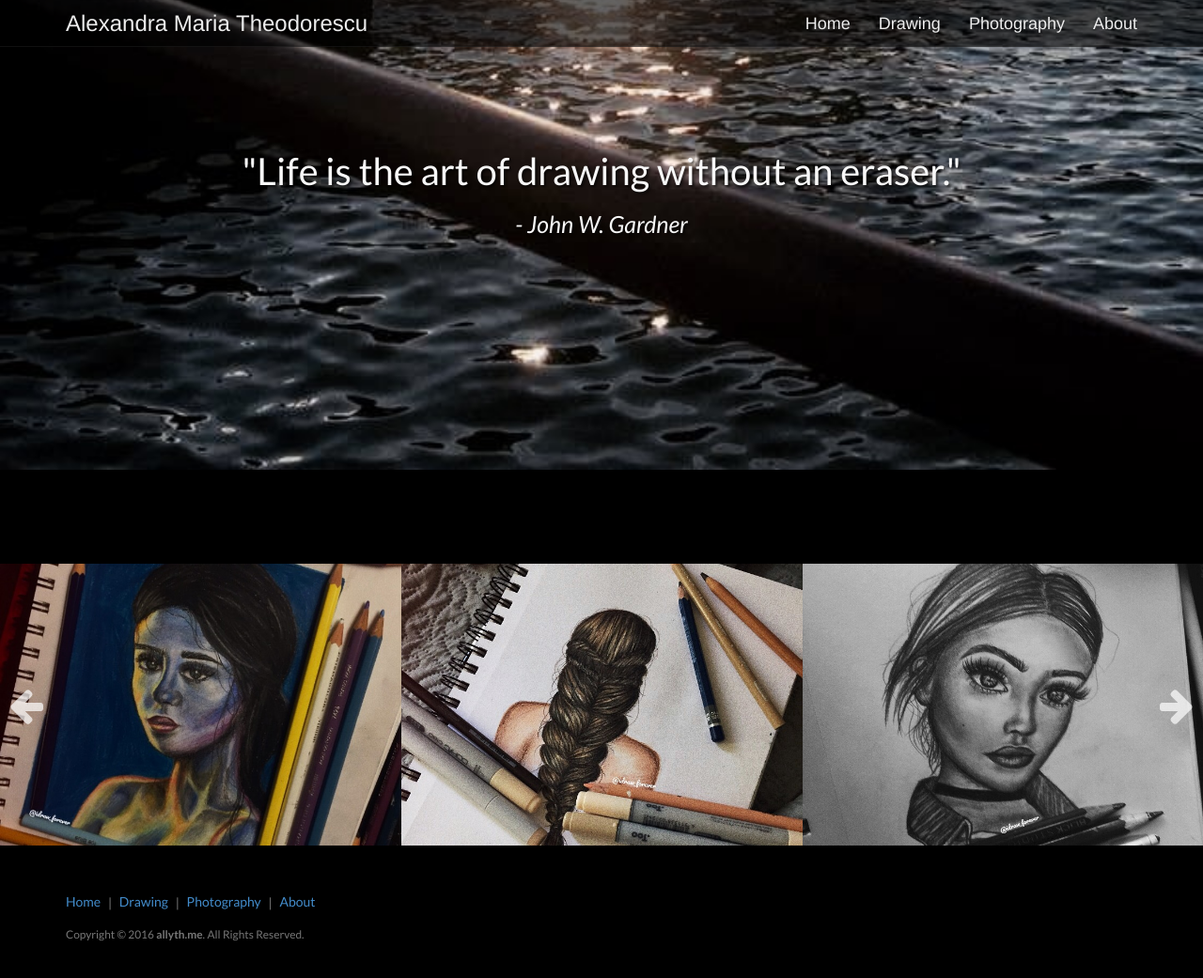
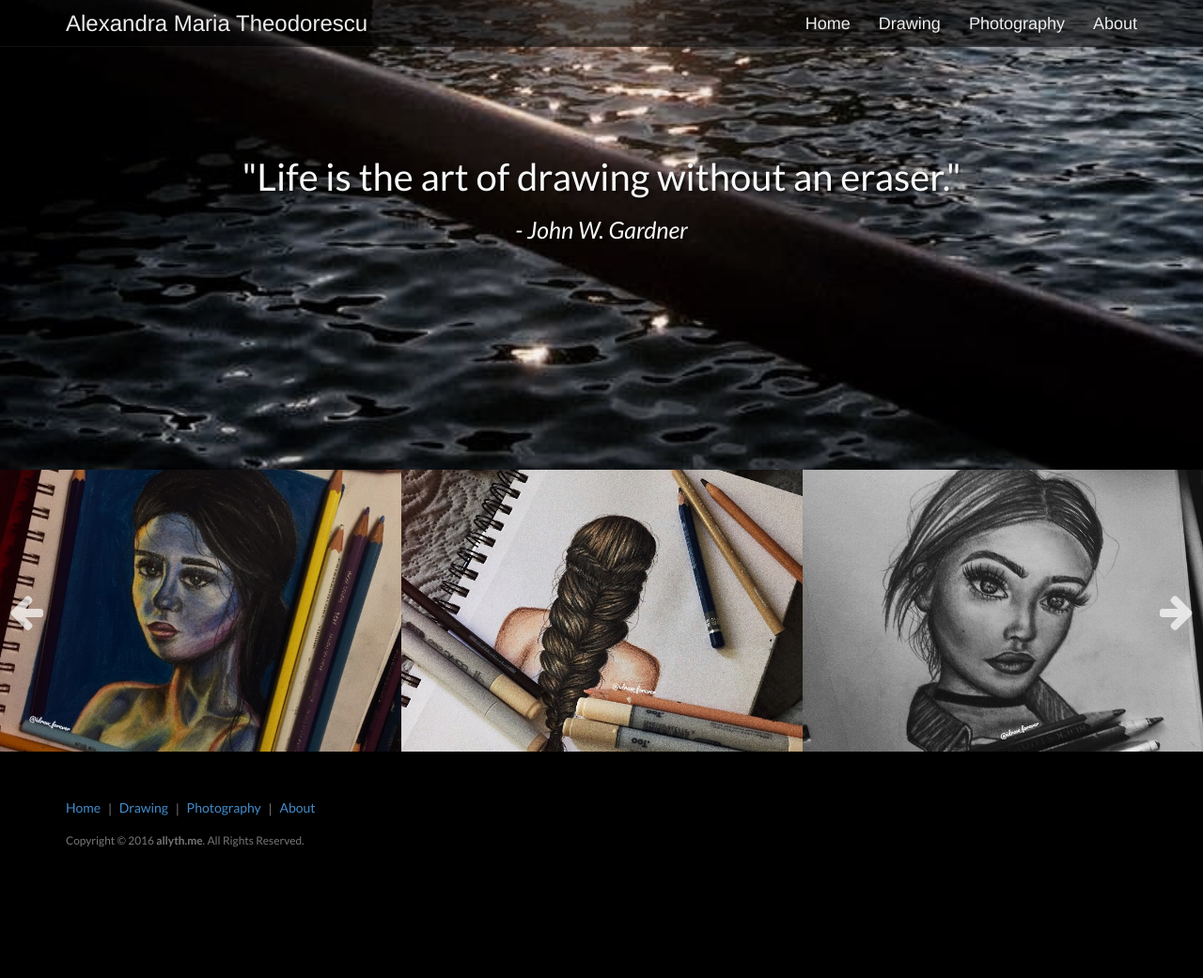
Before and after one commit to allyth/allyth, a Jekyll site: the page built from index.html, in a window 1280 px wide and 1053 px high. Shown: the top 1041 px of the window at 94% size. Built offline with Jekyll 4.4.1, drawn with Linux system fonts in a browser that asks for light colours; some web fonts are replaced.

Commit message:
Center intro text

```diff
--- a/css/home.css
+++ b/css/home.css
@@ -20,9 +20,7 @@
 
 .intro-message {
     position: relative;
-    padding-top: 10%;
-    padding-bottom: 8%;
-   text-shadow: 2px 2px 3px rgba(0, 0, 0, 0.68);
+    text-shadow: 2px 2px 3px rgba(0, 0, 0, 0.68);
 }
 
 .intro-message > h1 {
--- a/index.html
+++ b/index.html
@@ -19,7 +19,7 @@
                 <div class="container">
                     <div class="row">
                         <div class="col-lg-12">
-                            <div class="intro-message" style="margin-top:40px">
+                            <div class="intro-message" style="margin-top:160px">
                                 <p style="font-size:40px">"Life is the art of drawing without an eraser."</p>
                                 <p style="font-size:25px; font-style: italic;">- John W. Gardner</p>
                             </div>
@@ -27,12 +27,8 @@
                     </div>
                 </div>
                 <!-- /.container -->
-
             </div>
             <!-- /.intro-header -->
-
-            <div style="height: 100px; background-color: black;">
-            </div>
 
             <div class="carousel-container">
                 <div class="carousel">
```
